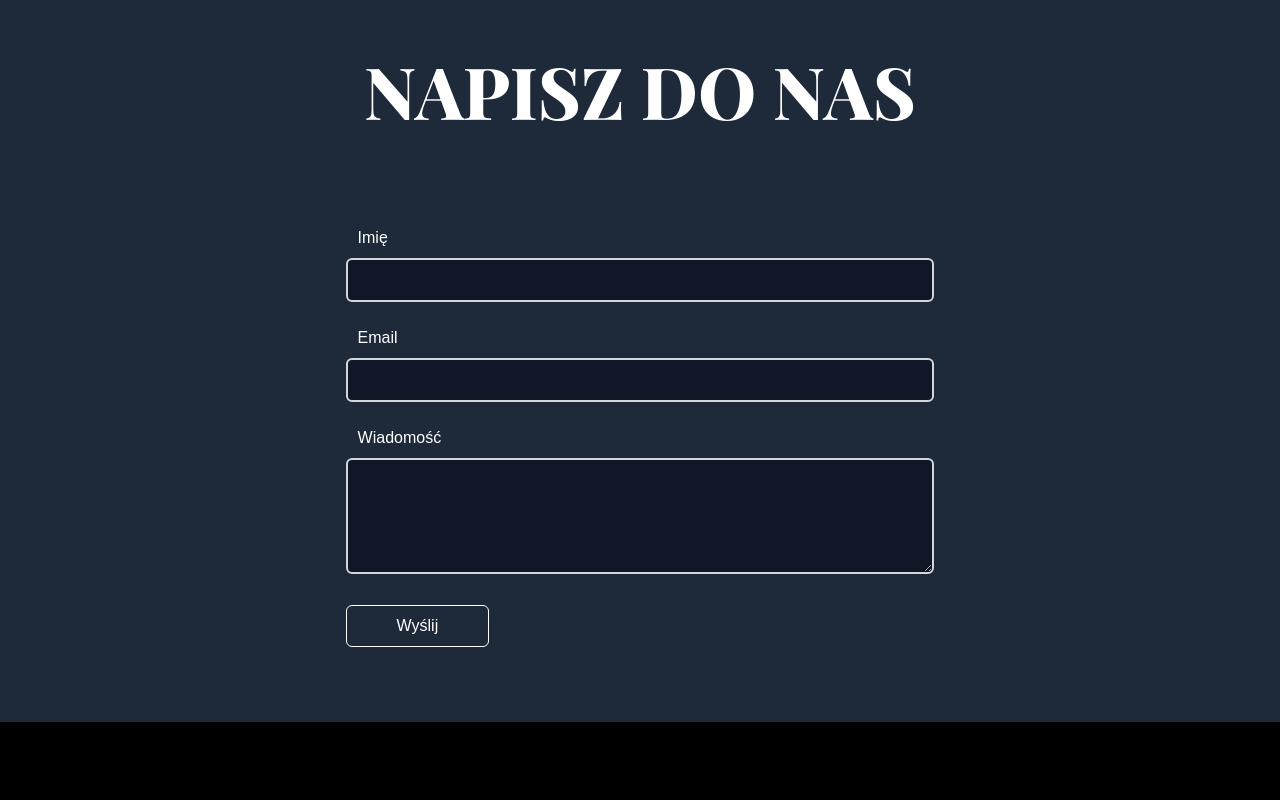
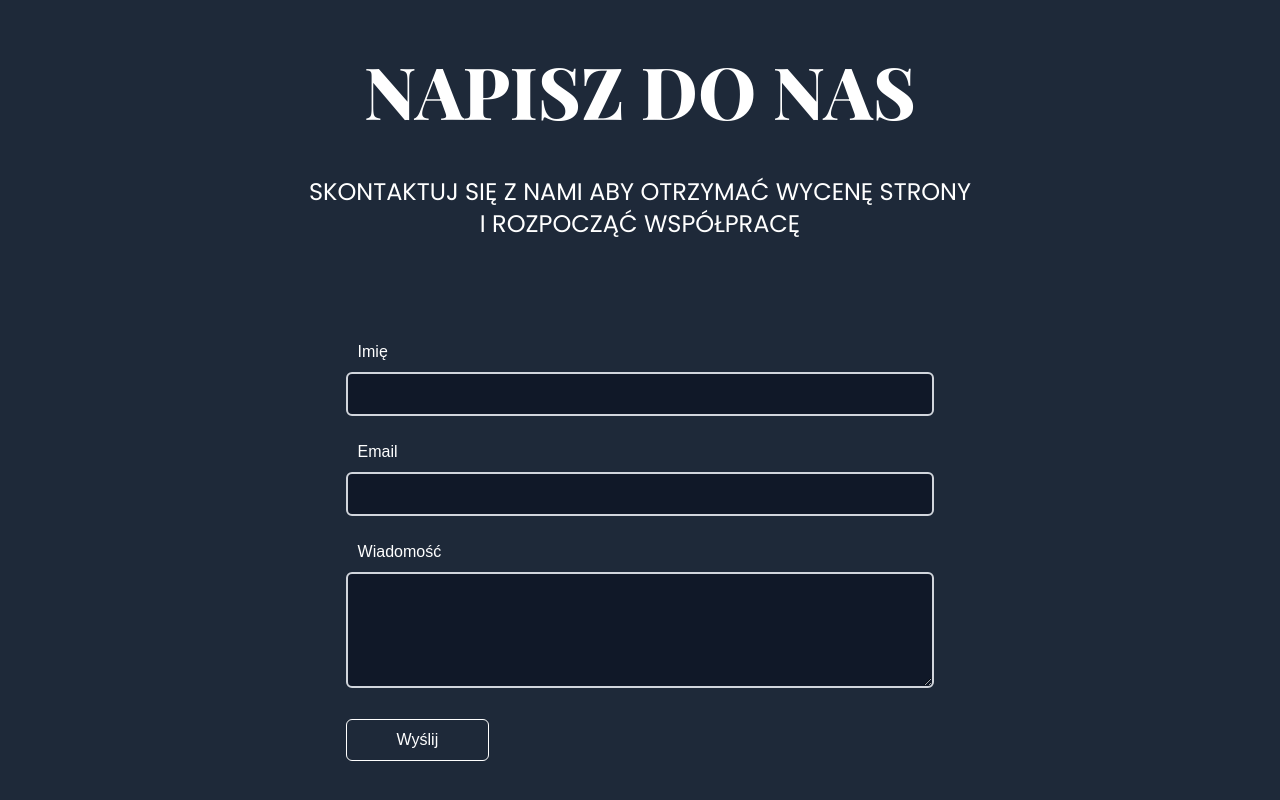
Before and after one commit to tj0517/Tymon-Jezionek_site, a Next.js app: page / in a window 1280 px wide. Shown: the part 3414-4214 px from the top of the page. Before the commit the page ends 4136 px from the top, so only its background shows below. Built offline with nearby package versions, Linux system fonts and the light colour scheme.

Commit message:
Poprawa kontakt

```diff
--- a/src/app/components/faq.tsx
+++ b/src/app/components/faq.tsx
@@ -15,7 +15,7 @@
   },
   {
     question: "Czy projekt zawiera SEO?",
-    answer: "Tak – optymalizacja SEO jest standardową częścią każdego projektu.",
+    answer: "Optymalizacja SEO jest dostępna po odpowiednich ustaleniach.",
   },
 ];
 
--- a/src/app/components/kontakt.tsx
+++ b/src/app/components/kontakt.tsx
@@ -9,7 +9,6 @@
   ) => {
     setForm({ ...form, [e.target.name]: e.target.value });
   };
-
   const handleSubmit = (e: React.FormEvent) => {
     e.preventDefault();
     console.log("Form submitted:", form);
@@ -24,10 +23,16 @@
 
 
 
+      <div
+          id="playfair"
+          className="w-full text-center text-white text-4xl md:text-7xl font-black mb-[50px]">
+          NAPISZ DO NAS
+        </div>
         <div
-          id="playfair"
-          className="w-full text-center text-white text-4xl md:text-7xl font-black mb-[100px]">
-          NAPISZ DO NAS
+          id="poppins"
+          className="w-[90%] text-center text-white text-2xl md:text-2xl font-normal mb-[100px]">
+          SKONTAKTUJ SIĘ Z NAMI ABY OTRZYMAĆ WYCENĘ STRONY I ROZPOCZĄĆ WSPÓŁPRACĘ
+
         </div>
 
         <form onSubmit={handleSubmit} className="w-[80%] space-y-6">
```
